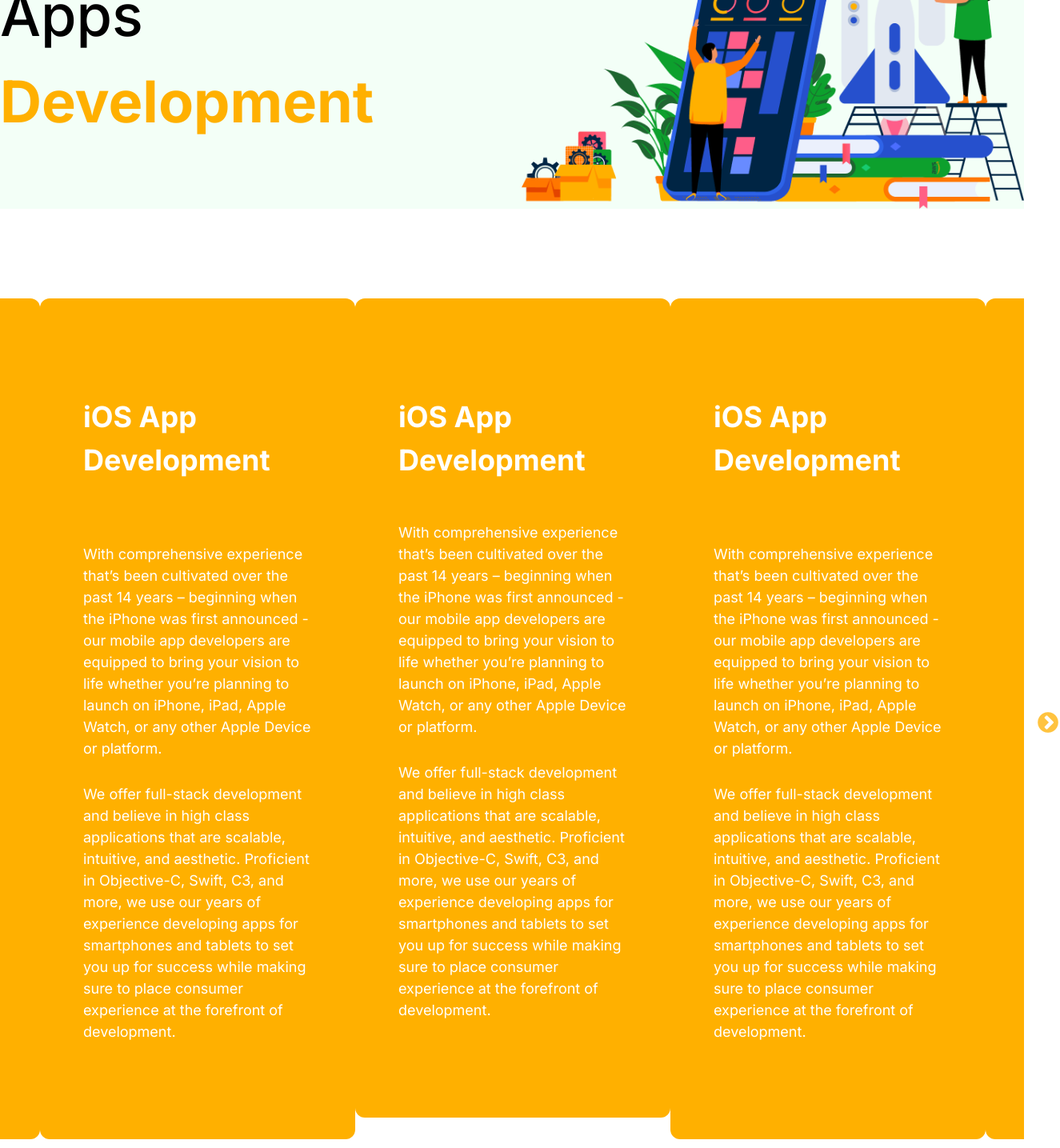
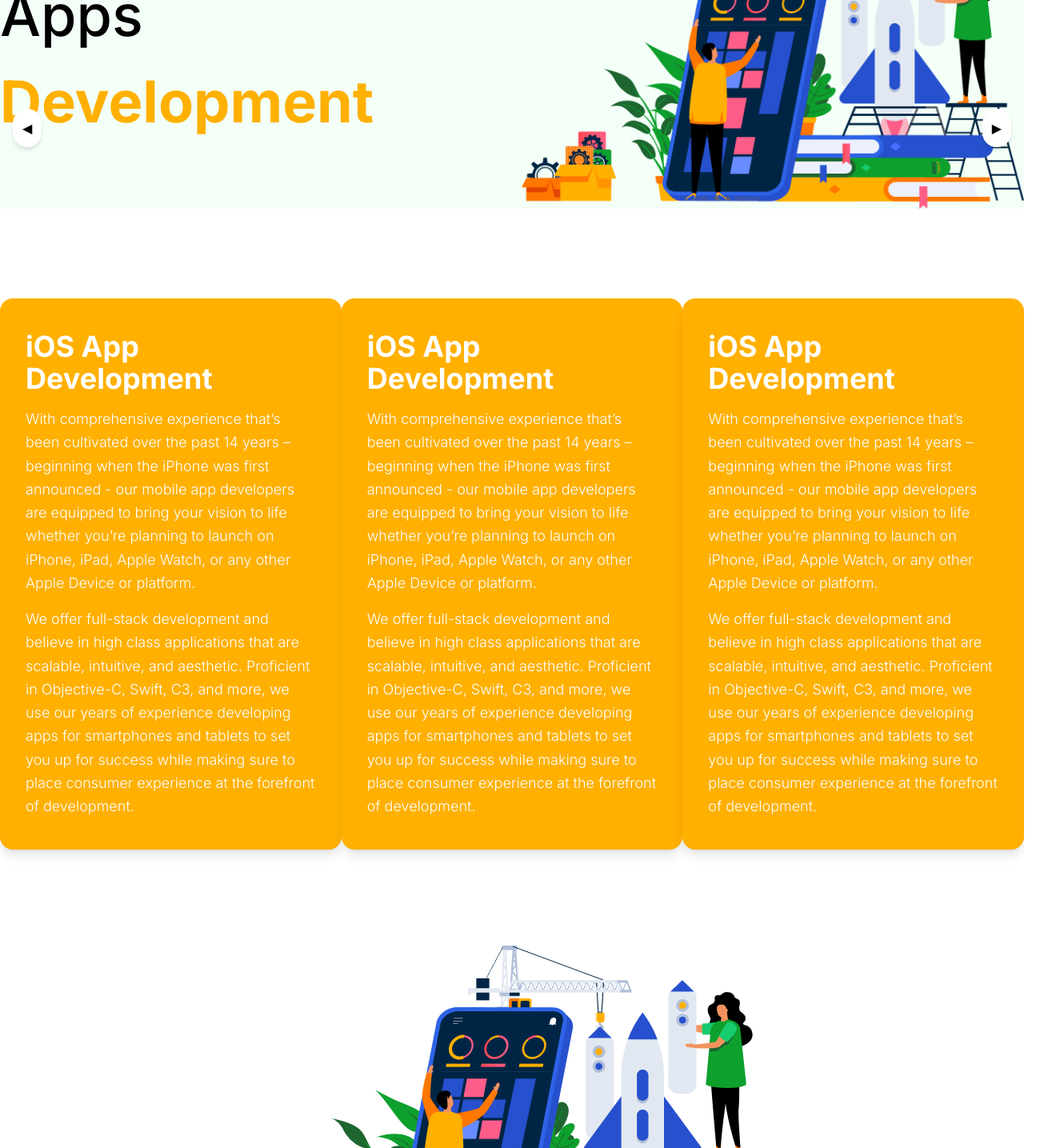
Before and after one commit to hamimsardardev/modernized_project, a React (Vite) app: page /AppDevelop in a window 1280 px wide. Shown: the part 240-1675 px from the top of the page at 80% size, 1325 px wide, since content can reach past the window. Built offline with nearby package versions, Linux system fonts and the light colour scheme.

Commit message:
correction is done

```diff
--- a/package.json
+++ b/package.json
@@ -15,7 +15,6 @@
     "react-icons": "^5.5.0",
     "react-router-dom": "^7.8.2",
     "react-slick": "^0.31.0",
-    "slick-carousel": "^1.8.1",
     "tailwindcss": "^4.1.12"
   },
   "devDependencies": {
--- a/src/components/Banner.jsx
+++ b/src/components/Banner.jsx
@@ -1,6 +1,9 @@
 import React from "react";
+import { useNavigate } from "react-router-dom";
+
 
 const Banner = () => {
+    const navigate = useNavigate();
   return (
     <>
       <section className='bg-[url("/public/image/bannerimage.png")] bg-cover bg-center'>
@@ -16,7 +19,8 @@ const Banner = () => {
               <p className="text-[#FFFFFF] font-medium text-[30px] leading-[137%]">
                 Digital Marketing & Web Design Simplified
               </p>
-              <button className="bg-[#FFB000] border-2 border-transparent text-white py-[13px] px-[40px] mt-[38px] rounded-[6px] text-[18px] font-medium cursor-pointer hover:border-2 hover:border-[#FFB000] hover:bg-white hover:text-black hover:transition-all ">
+              <button  onClick={() => navigate("/AppDevelop")}
+               className="bg-[#FFB000] border-2 border-transparent text-white py-[13px] px-[40px] mt-[38px] rounded-[6px] text-[18px] font-medium cursor-pointer hover:border-2 hover:border-[#FFB000] hover:bg-white hover:text-black hover:transition-all ">
                 Consultation
               </button>
             </div>
--- a/src/components/Card.jsx
+++ b/src/components/Card.jsx
@@ -2,20 +2,8 @@ import React, { useState } from "react";
 import offerimage1 from "../assets/images/offerimage1.png";
 import offerimage2 from "../assets/images/offerimage2.png";
 import offerimage3 from "../assets/images/offerimage3.png";
-import { LuBriefcaseBusiness } from "react-icons/lu";
-import Slider from "react-slick";
-import "slick-carousel/slick/slick.css";
-import "slick-carousel/slick/slick-theme.css";
 
 const Card = () => {
-  const settings = {
-    dots: false,
-    infinite: true,
-    speed: 500,
-    slidesToShow: 3,
-    slidesToScroll: 1,
-  };
-
   const [viewdetails, setViewdetails] = useState(false, false);
   const handleReadToggle = () => {
     setViewdetails(!viewdetails);
@@ -30,11 +18,10 @@ const Card = () => {
               What We Offer
             </h1>
           </div>
-
-          <Slider {...settings}>
+          <div className="grid grid-cols-3 gap-3">
             <div>
               <div
-                className="group ml-3 bg-[#FFB000] border border-gray-300 rounded-[14px] shadow-xl pt-[24px]
+                className="group bg-[#FFB000] border border-gray-300 rounded-[14px] shadow-xl pt-[24px]
               pb-[35px] pr-[29px] pl-[25px] hover:bg-[#FFFFFF]"
               >
                 <div className="rounded-full border-[3px] border-[#7F5800] flex items-center justify-center w-24 h-24">
@@ -74,7 +61,7 @@ const Card = () => {
               </div>
             </div>
             <div>
-              <div className="group ml-3 bg-[#FFB000] border border-gray-300 rounded-[14px] shadow-xl pt-[38px] pb-[35px] pr-[29px] pl-[25px] hover:bg-[#FFFFFF]">
+              <div className="group bg-[#FFB000] border border-gray-300 rounded-[14px] shadow-xl pt-[38px] pb-[35px] pr-[29px] pl-[25px] hover:bg-[#FFFFFF]">
                 <div className="rounded-full border-[3px] border-[#7F5800] flex items-center justify-center w-28 h-28">
                   <img src={offerimage2} alt="offerimage2" />
                 </div>
@@ -98,7 +85,7 @@ const Card = () => {
               </div>
             </div>
             <div>
-              <div className="group ml-3 bg-[#FFB000] border border-gray-300 rounded-[14px] shadow-xl/20 pt-[38px] pb-[35px] pr-[29px] pl-[25px] hover:bg-[#FFFFFF]">
+              <div className="group bg-[#FFB000] border border-gray-300 rounded-[14px] shadow-xl/20 pt-[38px] pb-[35px] pr-[29px] pl-[25px] hover:bg-[#FFFFFF]">
                 <div className="rounded-full border-[3px] border-[#7F5800] flex items-center justify-center w-28 h-28">
                   <img src={offerimage3} alt="offerimage3" />
                 </div>
@@ -121,31 +108,7 @@ const Card = () => {
                 </a>
               </div>
             </div>
-            <div>
-              <div className="group ml-3 bg-[#FFB000] border border-gray-300 rounded-[14px] shadow-xl pt-[38px] pb-[35px] pr-[29px] pl-[25px] hover:bg-[#FFFFFF]">
-                <div className="rounded-full border-[3px] border-[#7F5800] flex items-center justify-center w-28 h-28">
-                  <LuBriefcaseBusiness className="h-[51px] w-[51px]" />
-                </div>
-                <h2 className="font-bold text-[20px] text-[#000000] leading-[180%] mt-[12px] pb-3 hover:text-[#012645]">
-                  Business Solutions
-                </h2>
-                <p className="w-auto font-medium text-[18px] text-[#FFFFFF] leading-[168%] pb-5 group-hover:text-[#012645]">
-                  Looking to establish or improve your business’s online
-                  presence? Let us craft a website that compliments and
-                  propagates your business – designing a website that fits your
-                  niche and your tone while standing out from your competitors
-                  Lorem ipsum dolor sit amet consectetur adipisicing elit.
-                  Voluptas, maxime..
-                </p>
-                <a
-                  className="font-semibold text-[18px] text-[#FFFFFF] leading-[168%] group-hover:text-[#012645]"
-                  href="#"
-                >
-                  View Details
-                </a>
-              </div>
-            </div>
-          </Slider>
+          </div>
         </div>
       </section>
     </div>
--- a/src/components/routing_components/AppSlider.jsx
+++ b/src/components/routing_components/AppSlider.jsx
@@ -1,117 +1,108 @@
-import React, { Component } from "react";
-import Slider from "react-slick";
 import appImage from "../../assets/images/appsbannerimage.png";
+import React, { useEffect, useState } from "react";
 
 function AppSlider() {
-  var settings = {
-    dots: true,
-    infinite: true,
-    speed: 500,
-    slidesToShow: 3,
-    slidesToScroll: 1,
-    centerMode: true,
+  const [currentIndex, setCurrentIndex] = useState(0);
 
+  const nextSlide = () => {
+    setCurrentIndex((prev) => (prev + 1) % length);
   };
+
+  const prevSlide = () => {
+    setCurrentIndex((prev) => (prev === 0 ? length - 1 : prev - 1));
+  };
+
+  useEffect(() => {
+    const autoSlide = setInterval(() => {
+      nextSlide();
+    }, 1000);
+    return () => clearInterval(autoSlide);
+  }, []);
+
   return (
-    <div className="container ">
-      <Slider {...settings}>
-      <div>
-         <div className="bg-[#FFB000] rounded-[12px] px-[54px] py-[121px]">
-            <h4 className="font-bold text-[36px] text-[#FFFFFF] mb-[50px]">
+    <div className="container">
+      <div className="grid grid-cols-3">
+        <div className="bg-[#FFB000] rounded-2xl px-8 py-10 shadow-lg max-w-xl mx-auto">
+          <h4 className="font-bold text-3xl md:text-4xl text-white mb-4">
             iOS App Development
           </h4>
-            <p className="font-normal text-[18px] text-[#ffffff] w-auto mb-[30px]">
+          <p className="font-light text-lg text-white mb-4 leading-relaxed">
             With comprehensive experience that’s been cultivated over the past
             14 years – beginning when the iPhone was first announced - our
             mobile app developers are equipped to bring your vision to life
             whether you’re planning to launch on iPhone, iPad, Apple Watch, or
             any other Apple Device or platform.
           </p>
-            <span className="font-normal text-[18px] text-[#FFFFFF] block w-auto">
+          <span className="font-light text-lg text-white block leading-relaxed">
             We offer full-stack development and believe in high class
-              applications that are scalable, intuitive, and aesthetic.
-              Proficient in Objective-C, Swift, C3, and more, we use our years
-              of experience developing apps for smartphones and tablets to set
-              you up for success while making sure to place consumer experience
-              at the forefront of development.
+            applications that are scalable, intuitive, and aesthetic. Proficient
+            in Objective-C, Swift, C3, and more, we use our years of experience
+            developing apps for smartphones and tablets to set you up for
+            success while making sure to place consumer experience at the
+            forefront of development.
           </span>
         </div>
-      </div>
-      <div>
-         <div className="bg-[#FFB000] rounded-[12px] px-[54px] py-[121px]">
-            <h4 className="font-bold text-[36px] text-[#FFFFFF] mb-[77px]">
+        <div className="bg-[#FFB000] rounded-2xl px-8 py-10 shadow-lg max-w-xl mx-auto">
+          <h4 className="font-bold text-3xl md:text-4xl text-white mb-4">
             iOS App Development
           </h4>
-            <p className="font-normal text-[18px] text-[#ffffff] w-auto mb-[30px]">
+          <p className="font-light text-lg text-white mb-4 leading-relaxed">
             With comprehensive experience that’s been cultivated over the past
             14 years – beginning when the iPhone was first announced - our
             mobile app developers are equipped to bring your vision to life
             whether you’re planning to launch on iPhone, iPad, Apple Watch, or
             any other Apple Device or platform.
           </p>
-            <span className="font-normal text-[18px] text-[#FFFFFF] block w-auto">
+          <span className="font-light text-lg text-white block leading-relaxed">
             We offer full-stack development and believe in high class
-              applications that are scalable, intuitive, and aesthetic.
-              Proficient in Objective-C, Swift, C3, and more, we use our years
-              of experience developing apps for smartphones and tablets to set
-              you up for success while making sure to place consumer experience
-              at the forefront of development.
+            applications that are scalable, intuitive, and aesthetic. Proficient
+            in Objective-C, Swift, C3, and more, we use our years of experience
+            developing apps for smartphones and tablets to set you up for
+            success while making sure to place consumer experience at the
+            forefront of development.
           </span>
         </div>
-      </div>
-      <div>
-        <div className="bg-[#FFB000] rounded-[12px] px-[54px] py-[121px]">
-            <h4 className="font-bold text-[36px] text-[#FFFFFF] mb-[77px]">
+        <div className="bg-[#FFB000] rounded-2xl px-8 py-10 shadow-lg max-w-xl mx-auto">
+          <h4 className="font-bold text-3xl md:text-4xl text-white mb-4">
             iOS App Development
           </h4>
-            <p className="font-normal text-[18px] text-[#ffffff] w-auto mb-[30px]">
+          <p className="font-light text-lg text-white mb-4 leading-relaxed">
             With comprehensive experience that’s been cultivated over the past
             14 years – beginning when the iPhone was first announced - our
             mobile app developers are equipped to bring your vision to life
             whether you’re planning to launch on iPhone, iPad, Apple Watch, or
             any other Apple Device or platform.
           </p>
-            <span className="font-normal text-[18px] text-[#FFFFFF] block w-auto">
+          <span className="font-light text-lg text-white block leading-relaxed">
             We offer full-stack development and believe in high class
-              applications that are scalable, intuitive, and aesthetic.
-              Proficient in Objective-C, Swift, C3, and more, we use our years
-              of experience developing apps for smartphones and tablets to set
-              you up for success while making sure to place consumer experience
-              at the forefront of development.
+            applications that are scalable, intuitive, and aesthetic. Proficient
+            in Objective-C, Swift, C3, and more, we use our years of experience
+            developing apps for smartphones and tablets to set you up for
+            success while making sure to place consumer experience at the
+            forefront of development.
           </span>
         </div>
       </div>
-      <div>
-         <div className="bg-[#FFB000] rounded-[12px] px-[54px] py-[121px]">
-            <h4 className="font-bold text-[36px] text-[#FFFFFF] mb-[77px]">
-              iOS App Development
-            </h4>
-            <p className="font-normal text-[18px] text-[#ffffff] w-auto mb-[30px]">
-              With comprehensive experience that’s been cultivated over the past
-              14 years – beginning when the iPhone was first announced - our
-              mobile app developers are equipped to bring your vision to life
-              whether you’re planning to launch on iPhone, iPad, Apple Watch, or
-              any other Apple Device or platform.
-            </p>
-            <span className="font-normal text-[18px] text-[#FFFFFF] block w-auto">
-              We offer full-stack development and believe in high class
-              applications that are scalable, intuitive, and aesthetic.
-              Proficient in Objective-C, Swift, C3, and more, we use our years
-              of experience developing apps for smartphones and tablets to set
-              you up for success while making sure to place consumer experience
-              at the forefront of development.
-            </span>
-          </div>
+      <div className="button">
+        <button
+          onClick={prevSlide}
+          className="absolute top-1/2 left-4 transform -translate-y-1/2 bg-white text-black rounded-full p-3 shadow-md hover:bg-gray-200"
+        >
+          ◀
+        </button>
+        <button
+          onClick={nextSlide}
+          className="absolute top-1/2 right-4 transform -translate-y-1/2 bg-white text-black rounded-full p-3 shadow-md hover:bg-gray-200"
+        >
+          ▶
+        </button>
       </div>
 
-    </Slider>
       <div className="flex justify-center items-center py-[120px] mx-auto">
         <img src={appImage} alt="appImage" />
       </div>
     </div>
   );
-
-
 }
 
 export default AppSlider;
--- a/src/components/routing_components/GovermentSlider.jsx
+++ b/src/components/routing_components/GovermentSlider.jsx
@@ -4,18 +4,10 @@ import offerimage1 from "../../assets/images/offerimage1.png";
 import offerimage2 from "../../assets/images/offerimage2.png";
 import offerimage3 from "../../assets/images/offerimage3.png";
 import { LuBriefcaseBusiness } from "react-icons/lu";
-import Slider from "react-slick";
-import "slick-carousel/slick/slick.css";
-import "slick-carousel/slick/slick-theme.css";
+
 
 const GovermentSlider = () => {
-  const settings = {
-    dots: false,
-    infinite: true,
-    speed: 500,
-    slidesToShow: 3,
-    slidesToScroll: 1,
-  };
+
 
   const [viewdetails, setViewdetails] = useState(false);
   const handleReadToggle = () => {
@@ -25,7 +17,7 @@ const GovermentSlider = () => {
     <div>
       <section>
         <div className="container">
-          <Slider {...settings}>
+
             <div>
               <div
                 className="group bg-[#FFB000] border border-gray-300 rounded-[14px] shadow-xl pt-[24px]
@@ -139,7 +131,6 @@ const GovermentSlider = () => {
                 </a>
               </div>
             </div>
-          </Slider>
         </div>
       </section>
     </div>
--- a/src/components/routing_components/SocialMarketing.jsx
+++ b/src/components/routing_components/SocialMarketing.jsx
@@ -1,5 +1,5 @@
 import React from "react";
-import marketingimage from "../../assets/images/socialmedia.png";
+import marketingimage from "../../assets/images/marketingimage.png";
 
 const SocialMarketing = () => {
   return (
```
Also changed, not shown: 1 other file (tests, documents, lock files or other folders). Lines whose indentation alone changed are shown as unchanged.
